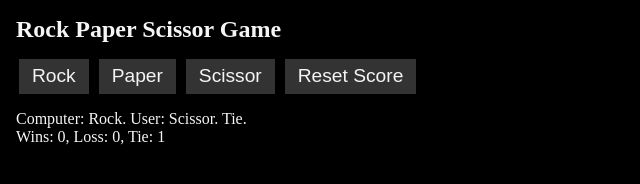
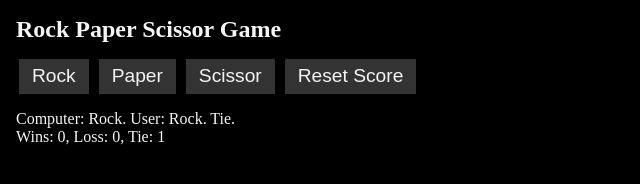
Before and after one commit to priyanshishah20/JavaScript, a plain HTML site: page Javascript_Simon/rpsGameUsingObject.html in a window 1280 px wide. Both pictures are taken after a click on the button "Rock". Shown: the full height of the page, 0-640 px from the left. Drawn offline with Linux system fonts and the light colour scheme.

Commit message:
rpsGameUsingObject

```diff
--- a/Javascript_Simon/rpsGameUsingObject.html
+++ b/Javascript_Simon/rpsGameUsingObject.html
@@ -87,8 +87,6 @@
                 else if (Computer === 'Scissor') {
                     result = 'You Won';
                 }
-                // val.innerText = `Computer: ${Computer}. User: Rock. ${result}.
-                // Wins: ${score.wins}, Loss: ${score.loss}, Tie: ${score.tie}`;
             }
 
             //Paper
@@ -102,8 +100,6 @@
             else if (Computer === 'Scissor') {
                 result = 'You Lose';
             }
-            // val.innerText = `Computer: ${Computer}. User: Paper. ${result}.
-            // Wins: ${score.wins}, Loss: ${score.loss}, Tie: ${score.tie}`;
             }
 
             //Scissor
@@ -130,7 +126,7 @@
             else if(result === 'Tie') {
                 score.tie += 1;
             }
-            val.innerText = `Computer: ${Computer}. User: Scissor. ${result}.
+            val.innerText = `Computer: ${Computer}. User: ${playerMove}. ${result}.
             Wins: ${score.wins}, Loss: ${score.loss}, Tie: ${score.tie}`;
         }
 
```
